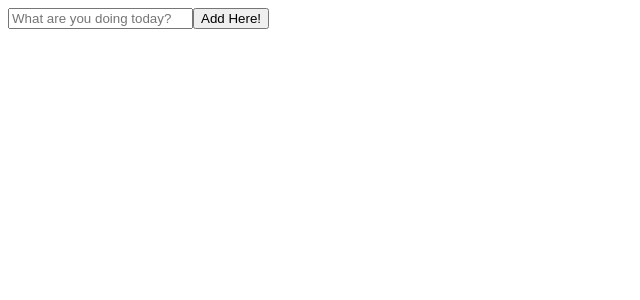
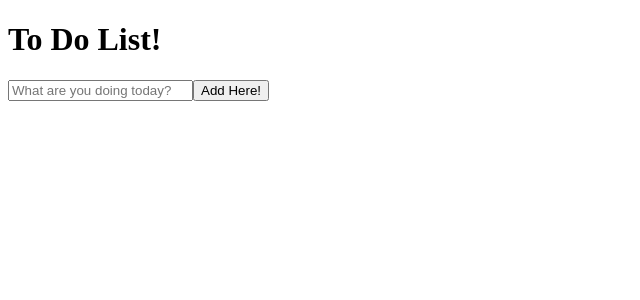
Before and after one commit to fmher/todolist, a React (Create React App) app: page / in a window 1280 px wide. Shown: the top 300 px of the page, without its empty margins (0-640 px from the left). Built offline with nearby package versions, Linux system fonts and the light colour scheme.

Commit message:
save point, named project

```diff
--- a/src/components/ToDoWrapper.js
+++ b/src/components/ToDoWrapper.js
@@ -16,6 +16,7 @@ export const ToDoWrapper = () => {
 
     return (
         <div className="todowrapper">
+            <h1>To Do List!</h1>
             {/* addToDo = a function on top called addToDo, allows you to pass
             info to other files */}
             <ToDoForm addToDo={addToDo} />
```
